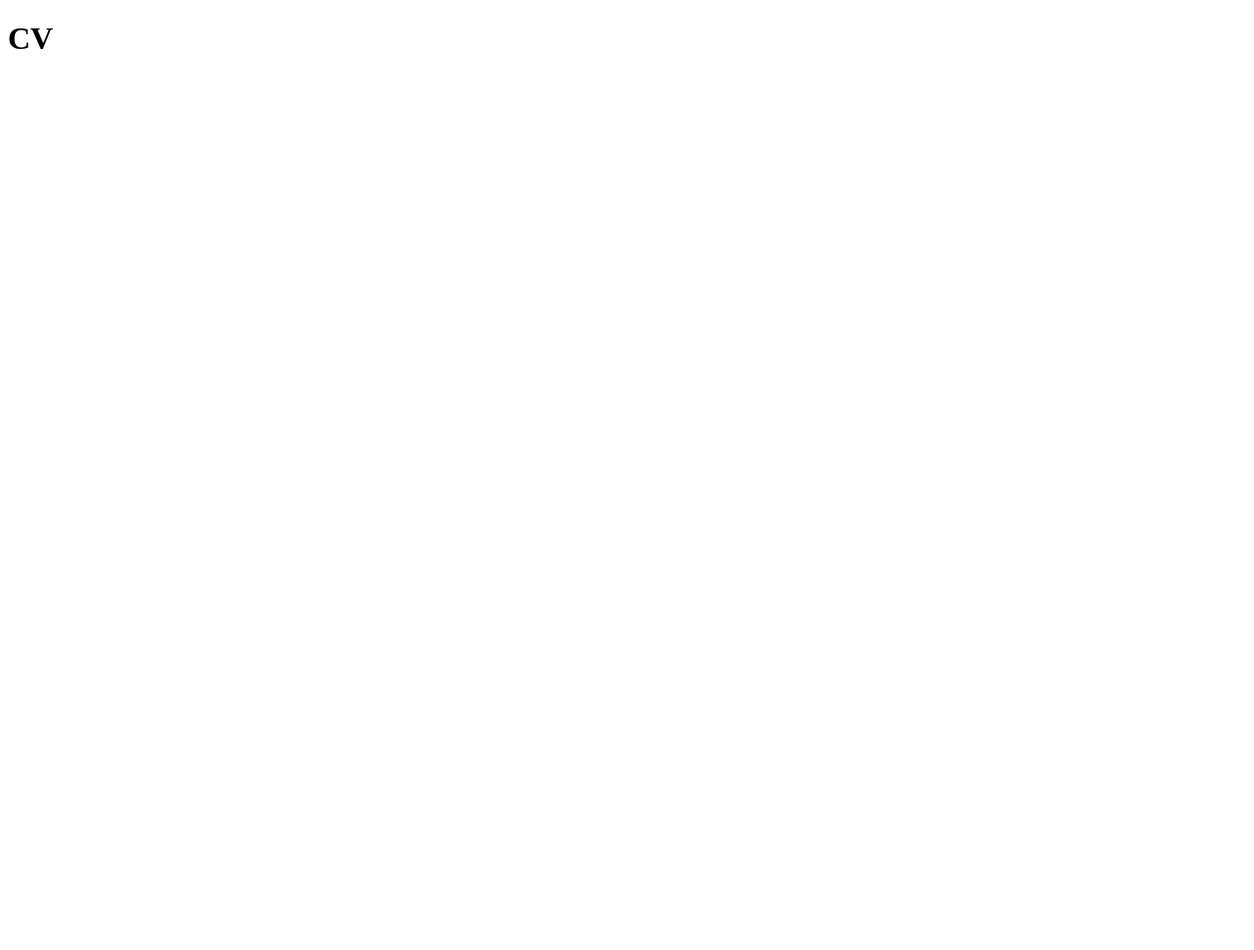
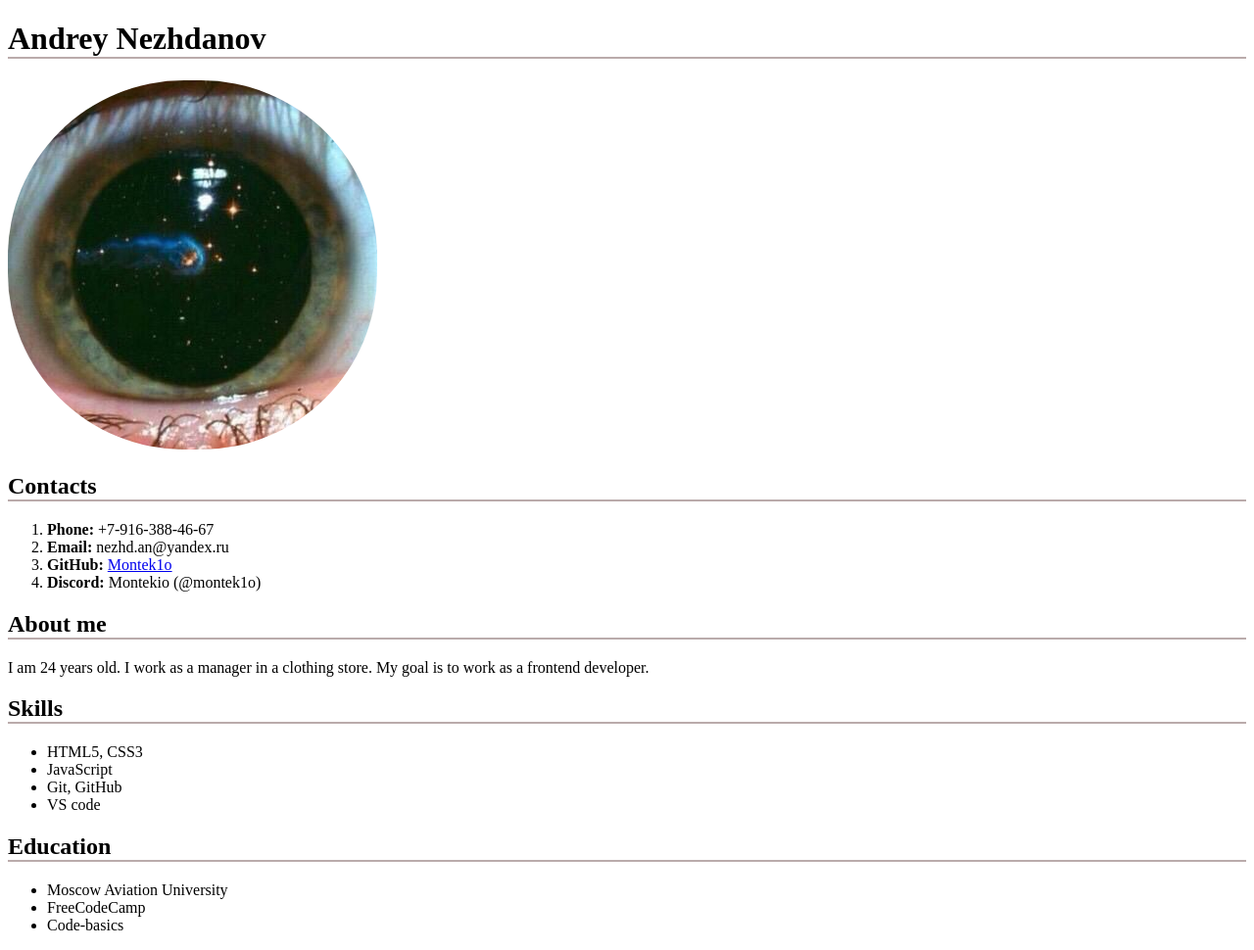
Before and after one commit to Montek1o/rsschool-cv, a plain HTML site: page index.html in a window 1280 px wide. Shown: the whole page at 98% size. Before the commit the page ends 800 px from the top, so only its background shows below. Drawn offline with Linux system fonts and the light colour scheme.

Commit message:
init: my cv

```diff
--- a/index.html
+++ b/index.html
@@ -4,9 +4,36 @@
 	<meta charset="UTF-8">
 	<meta http-equiv="X-UA-Compatible" content="IE=edge">
 	<meta name="viewport" content="width=device-width, initial-scale=1.0">
+	<link rel="stylesheet" href="style.css">
+	<link rel="icon" href="assets/img/image.jpg">
 	<title>CV</title>
 </head>
 <body>
-	<h1>CV</h1>
+	<h1>Andrey Nezhdanov</h1>
+	<img src="assets/img/image.jpg" alt="my photo">
+  <h2>Contacts</h2>
+
+  <ol>
+	  <li><b>Phone:</b> +7-916-388-46-67</li>
+		<li><b>Email:</b> nezhd.an@yandex.ru</li>
+		<li><b>GitHub:</b> <a href="https://github.com/Montek1o" target="_blank">Montek1o</a></li>
+		<li><b>Discord:</b> Montekio (@montek1o)</li>
+	</ol>
+
+	<h2>About me</h2>
+	<p>I am 24 years old. I work as a manager in a clothing store. My goal is to work as a frontend developer.</p>
+	<h2>Skills</h2>
+	<ul>
+		<li>HTML5, CSS3</li>
+		<li>JavaScript</li>
+		<li>Git, GitHub</li>
+		<li>VS code</li>
+	</ul>
+	<h2>Education</h2>
+	<ul>
+		<li>Moscow Aviation University</li>
+		<li>FreeCodeCamp</li>
+		<li>Code-basics</li>
+	</ul>
 </body>
 </html>
--- a/style.css
+++ b/style.css
@@ -1,4 +1,9 @@
-*
-{
-  margin: 0;
+h1, h2 {
+  border-width: 0px 0px 2px 0px;
+  border-style: solid;
+  border-bottom-color: rgb(186, 171, 171);
 }
+
+img {
+  border-radius: 180px;
+}
```
Also changed, not shown: assets/img/image.jpg (renamed from img/АВ.jpg).
